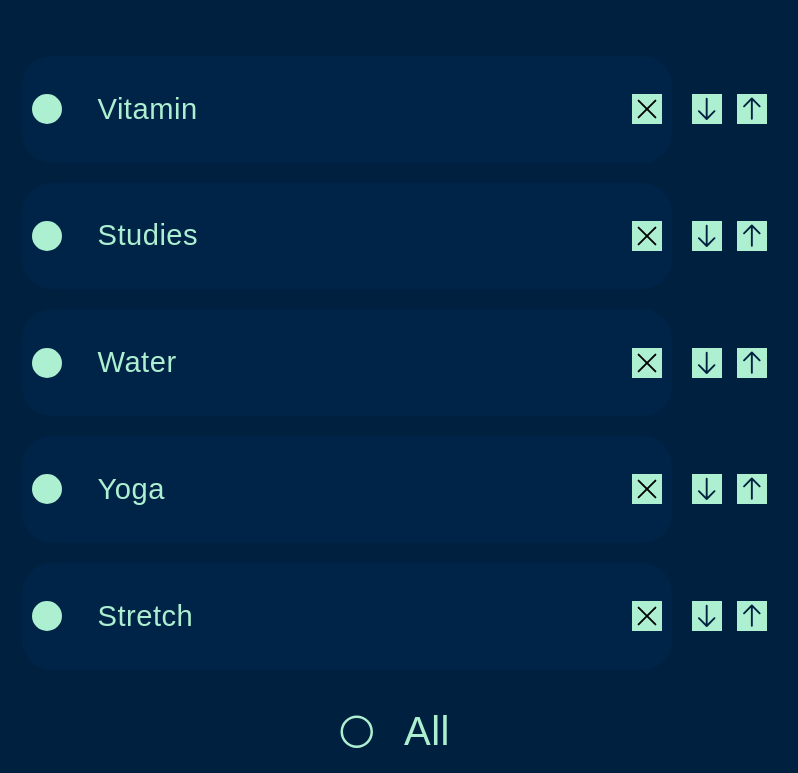
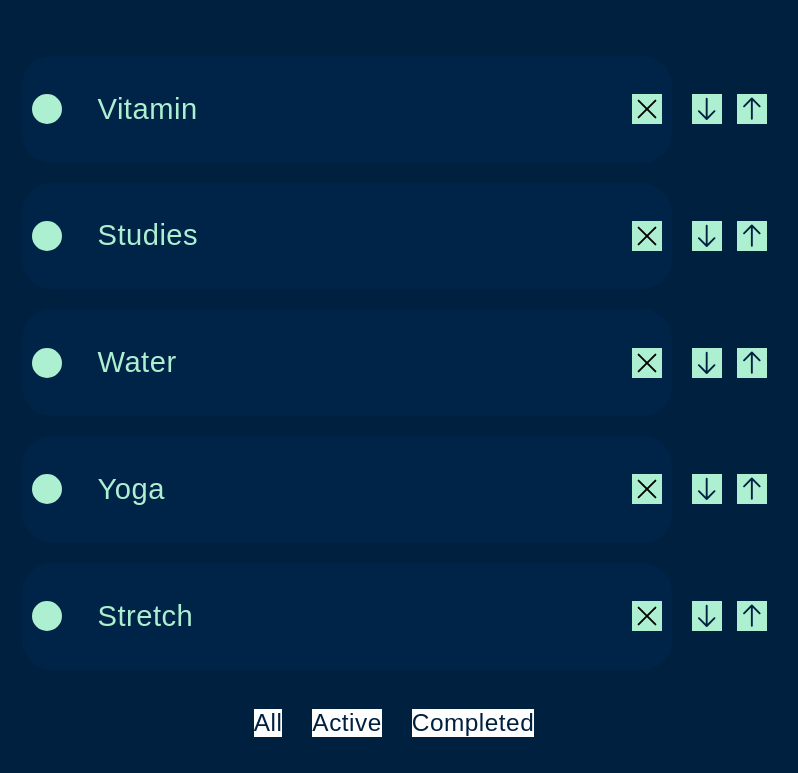
Before and after one commit to MarinaGromova/todo, a React (Vite) app: page / in a window 1280 px wide. Shown: the part 333-1106 px from the top of the page, without its empty margins (246-1044 px from the left). Built offline with nearby package versions, Linux system fonts and the light colour scheme.

Commit message:
20 filter

```diff
--- a/index.html
+++ b/index.html
@@ -2,7 +2,7 @@
 <html lang="en">
 	<head>
 		<meta charset="UTF-8" />
-		<link rel="icon" href="/favicon.ico" type="image/x-icon" />
+		<link rel="icon" href="/header/favicon.ico" type="image/x-icon" />
 		<link rel="icon" href="/header/profile.svg" type="image/png" />
 		<meta name="viewport" content="width=device-width, initial-scale=1.0" />
 		<title>Vite + React + TS</title>
--- a/src/components/screens/newTodos/NewTodos.tsx
+++ b/src/components/screens/newTodos/NewTodos.tsx
@@ -5,8 +5,21 @@ import { NewTodo } from '../newTodo/NewTodo'
 import { data } from './Constants'
 import styles from './NewTodos.module.scss'
 
+type FilterValueType = 'all' | 'active' | 'completed'
+
 export const NewTodos = () => {
 	const [tasks, setTasks] = useState(data)
+	const [filter, setFilter] = useState<FilterValueType>('all')
+
+	let tasksForTodo = tasks.filter(t => {
+		if (filter === 'active') return t.isDone
+		if (filter === 'completed') return !t.isDone
+		return true
+	})
+
+	const choiceAll = (value: FilterValueType) => {
+		setFilter(value)
+	}
 
 	return (
 		<main className={styles.wrapper}>
@@ -17,7 +30,7 @@ export const NewTodos = () => {
 			) : (
 				<>
 					<ul className={styles.wrapper}>
-						{tasks.map(t => {
+						{tasksForTodo.map(t => {
 							return (
 								<li key={t.id} className={styles.li}>
 									<NewTodo t={t} tasks={tasks} setTasks={setTasks} />
@@ -25,7 +38,7 @@ export const NewTodos = () => {
 							)
 						})}
 					</ul>
-					<ButtonAll tasks={tasks} setTasks={setTasks} />
+					<ButtonAll choiceAll={choiceAll} />
 				</>
 			)}
 		</main>
--- a/src/components/ui/button/buttonAll/ButtonAll.tsx
+++ b/src/components/ui/button/buttonAll/ButtonAll.tsx
@@ -1,47 +1,101 @@
-import { useState } from 'react'
-import { TaskType } from '../../../screens/newTodo/NewTodo'
-import { SvgChosen } from '../../svg/SvgChosen'
-import { SvgUnMarket } from '../../svg/SvgUnmarked'
-import { useBackGroundResize } from './../../../../hooks/useBackGroundResize'
+// import { SvgChosen } from '../../svg/SvgChosen'
+// import { SvgUnMarket } from '../../svg/SvgUnmarked'
 import styles from './ButtonAll.module.scss'
 
 interface NewTodoProps {
-	tasks: Array<TaskType>
-	setTasks: any
+	choiceAll: Function
 }
 
-export const ButtonAll = ({ tasks, setTasks }: NewTodoProps) => {
-	const [choice, setChoiceAll] = useState(false)
-
-	const colorObject = useBackGroundResize()
-
-	const choiceAll = () => {
-		setChoiceAll(!choice)
-		if (!choice) {
-			let task = tasks.map((t: any) => {
-				t.isDone = true
-				return t
-			})
-			setTasks(task)
-		} else {
-			let task = tasks.map((t: any) => {
-				t.isDone = false
-				return t
-			})
-			setTasks(task)
-		}
-	}
-
+export const ButtonAll = ({ choiceAll }: NewTodoProps) => {
 	return (
 		<div className={styles.il}>
-			<button className={styles.circle} onClick={choiceAll}>
+			<button
+				onClick={() => {
+					choiceAll('all')
+				}}
+			>
+				All
+			</button>
+			<button
+				onClick={() => {
+					choiceAll('active')
+				}}
+			>
+				Active
+			</button>
+			<button
+				onClick={() => {
+					choiceAll('completed')
+				}}
+			>
+				Completed
+			</button>
+		</div>
+	)
+}
+
+// export const ButtonAll = ({ tasks, setTasks }: NewTodoProps) => {
+// 	const [choice, setChoiceAll] = useState(false)
+// 	const [choiceActive, setChoiceActive] = useState(false)
+
+// 	const colorObject = useBackGroundResize()
+
+// 	const choiceAll = () => {
+// 		setChoiceAll(!choice)
+// 		if (!choice) {
+// 			let task = tasks.map((t: any) => {
+// 				t.isDone = true
+// 				return t
+// 			})
+// 			setTasks(task)
+// 		} else {
+// 			let task = tasks.map((t: any) => {
+// 				t.isDone = false
+// 				return t
+// 			})
+// 			setTasks(task)
+// 		}
+// 	}
+
+// 	const selectActive = () => {
+// 		setChoiceActive(!choiceActive)
+// 		if (!choiceActive) {
+// 			const task = tasks.filter((t: any) => t.isDone != true)
+// 			let copy = [...task]
+// 			setTasks(copy)
+// 		} else {
+// 			setTasks(tasks)
+// 		}
+// 	}
+
+// 	return (
+// 		<div className={styles.il}>
+// 			<button className={styles.circle} onClick={choiceAll}>
+// 				{choice ? (
+// 					<SvgUnMarket color={colorObject} />
+// 				) : (
+// 					<SvgChosen color={colorObject} />
+// 				)}
+// 			</button>
+// 			<p>All</p>
+// 			<button className={styles.circle} onClick={selectActive}>
+// 				{choiceActive ? (
+// 					<SvgUnMarket color={colorObject} />
+// 				) : (
+// 					<SvgChosen color={colorObject} />
+// 				)}
+// 			</button>
+// 			<p>Active</p>
+{
+	/* <button className={styles.circle} onClick={choiceAll}>
 				{choice ? (
 					<SvgUnMarket color={colorObject} />
 				) : (
 					<SvgChosen color={colorObject} />
 				)}
 			</button>
-			<p>All</p>
-		</div>
-	)
+			<p>Completed</p> */
 }
+// 		</div>
+// 	)
+// }
```
